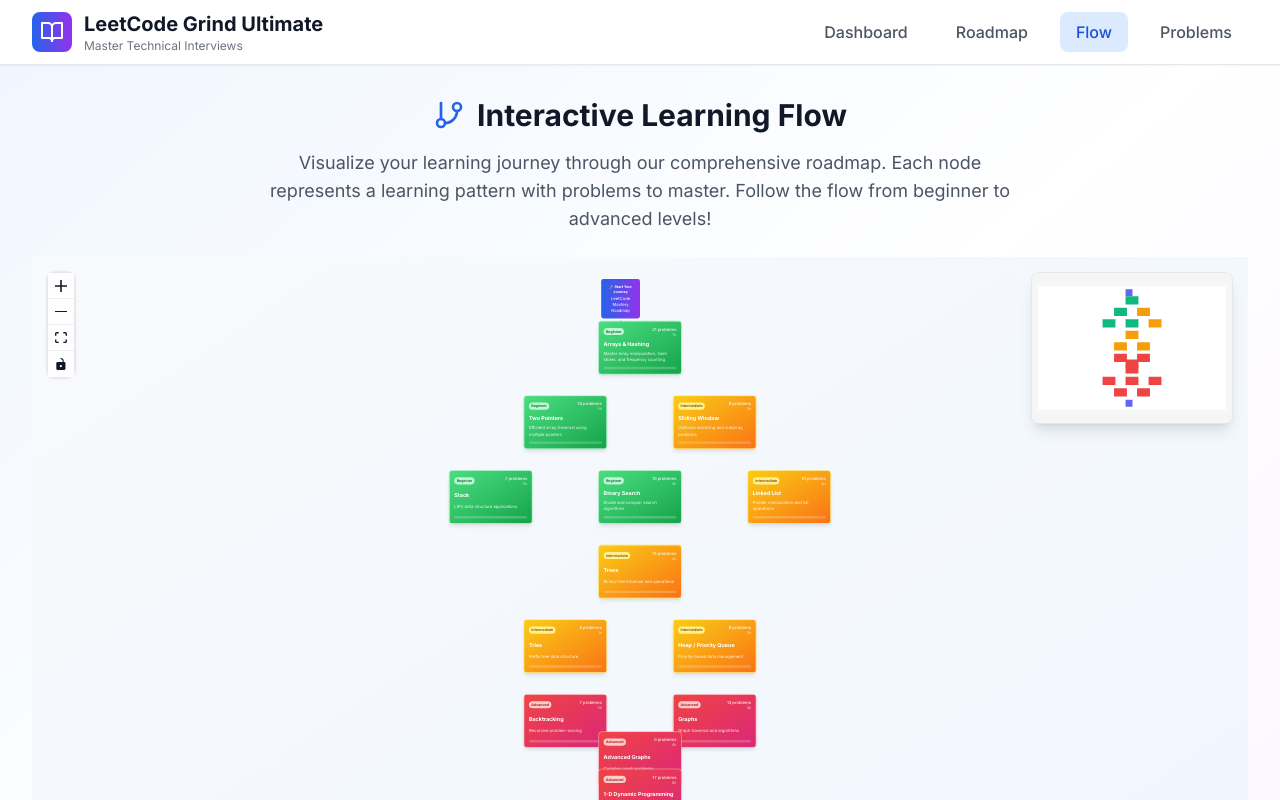
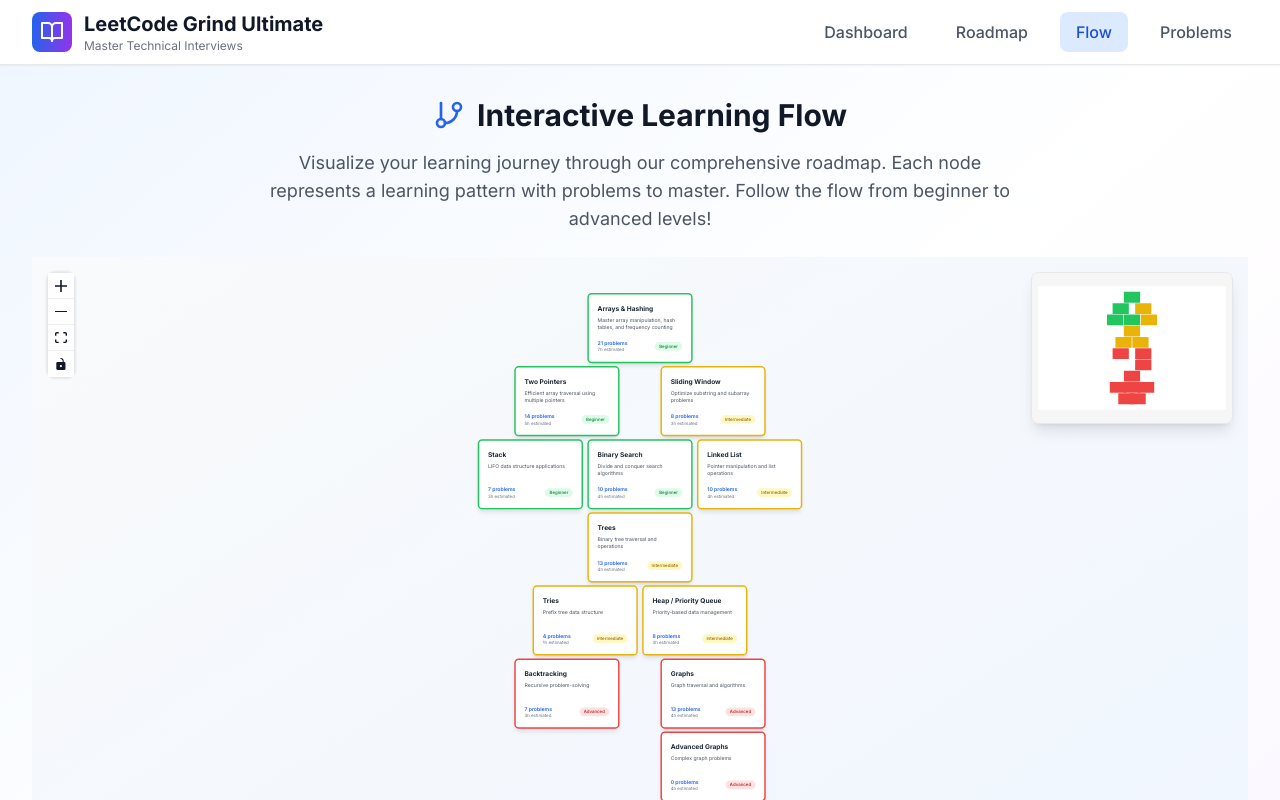
Before and after one commit to mabdel8/leetcodegrind, a Next.js app: page / in a window 1280 px wide. Both pictures are taken after a click on the button "Flow". Shown: the top 800 px of the page. Built offline with nearby package versions, Linux system fonts and the light colour scheme.

Commit message:
Complete rewrite: Clean flowchart with proper edges and difficulty-based borders

```diff
--- a/components/FlowchartRoadmap.tsx
+++ b/components/FlowchartRoadmap.tsx
@@ -13,87 +13,54 @@ import {
   MiniMap,
   Background,
   BackgroundVariant,
-  Panel,
   MarkerType,
-  BaseEdge,
-  EdgeProps,
-  getSmoothStepPath,
 } from '@xyflow/react';
 import '@xyflow/react/dist/style.css';
 import { patterns } from '../data/problems';
 
-// Custom Node Component
+// Custom Node Component with difficulty-based border styling
 const PatternNode = ({ data }: { data: any }) => {
   const { pattern, problemCount, onClick } = data;
 
-  const getDifficultyColor = (difficulty: string) => {
+  // Get border color based on difficulty
+  const getBorderColor = (difficulty: string) => {
     switch (difficulty) {
-      case 'Beginner':
-        return {
-          bg: 'bg-gradient-to-br from-green-400 to-green-600',
-          border: 'border-green-300',
-          text: 'text-white',
-          badge: 'bg-green-200 text-green-800'
-        };
-      case 'Intermediate':
-        return {
-          bg: 'bg-gradient-to-br from-yellow-400 to-orange-500',
-          border: 'border-yellow-300',
-          text: 'text-white',
-          badge: 'bg-yellow-200 text-yellow-800'
-        };
-      case 'Advanced':
-        return {
-          bg: 'bg-gradient-to-br from-red-500 to-pink-600',
-          border: 'border-red-300',
-          text: 'text-white',
-          badge: 'bg-red-200 text-red-800'
-        };
-      default:
-        return {
-          bg: 'bg-gradient-to-br from-gray-400 to-gray-600',
-          border: 'border-gray-300',
-          text: 'text-white',
-          badge: 'bg-gray-200 text-gray-800'
-        };
+      case 'Beginner': return 'border-green-500';
+      case 'Intermediate': return 'border-yellow-500';
+      case 'Advanced': return 'border-red-500';
+      default: return 'border-gray-400';
     }
   };
 
-  const colors = getDifficultyColor(pattern.difficulty);
+  const borderColor = getBorderColor(pattern.difficulty);
 
   return (
     <div
       className={`
-        ${colors.bg} ${colors.border} ${colors.text}
-        border-2 rounded-xl p-4 shadow-lg hover:shadow-xl transition-all duration-300
-        w-[280px] h-[180px] cursor-pointer transform hover:scale-105 flex flex-col justify-between
+        bg-white ${borderColor} border-4 rounded-xl p-6 shadow-lg hover:shadow-xl
+        transition-all duration-300 cursor-pointer transform hover:scale-105
+        w-72 h-48 flex flex-col justify-between
       `}
       onClick={() => onClick(pattern.id)}
     >
-      {/* Header */}
-      <div className="flex items-center justify-between mb-3">
-        <span className={`px-2 py-1 rounded-full text-xs font-semibold ${colors.badge}`}>
-          {pattern.difficulty}
-        </span>
-        <div className="text-right">
-          <div className="text-sm font-medium opacity-90">{problemCount} problems</div>
-          <div className="text-xs opacity-75">{pattern.estimatedHours}h</div>
-        </div>
+      <div>
+        <h3 className="text-lg font-bold text-gray-800 mb-2">{pattern.name}</h3>
+        <p className="text-sm text-gray-600 mb-3">{pattern.description}</p>
       </div>
 
-      {/* Title */}
-      <h3 className="font-bold text-lg mb-2 leading-tight">
-        {pattern.name}
-      </h3>
-
-      {/* Description */}
-      <p className="text-sm opacity-90 leading-relaxed">
-        {pattern.description}
-      </p>
-
-      {/* Progress indicator (placeholder for future) */}
-      <div className="mt-3 bg-white bg-opacity-20 rounded-full h-2">
-        <div className="bg-white rounded-full h-2 w-0 transition-all duration-300"></div>
+      <div className="flex justify-between items-center">
+        <div className="text-sm">
+          <span className="font-semibold text-blue-600">{problemCount} problems</span>
+          <div className="text-xs text-gray-500">{pattern.estimatedHours}h estimated</div>
+        </div>
+        <div className={`
+          px-3 py-1 rounded-full text-xs font-medium
+          ${pattern.difficulty === 'Beginner' ? 'bg-green-100 text-green-700' : ''}
+          ${pattern.difficulty === 'Intermediate' ? 'bg-yellow-100 text-yellow-700' : ''}
+          ${pattern.difficulty === 'Advanced' ? 'bg-red-100 text-red-700' : ''}
+        `}>
+          {pattern.difficulty}
+        </div>
       </div>
     </div>
   );
@@ -103,313 +70,208 @@ const nodeTypes = {
   patternNode: PatternNode,
 };
 
-// Custom Edge Component for Progression
-const ProgressionEdge = ({
-  id,
-  sourceX,
-  sourceY,
-  targetX,
-  targetY,
-  label,
-  style,
-  markerEnd
-}: EdgeProps) => {
-  const [edgePath] = getSmoothStepPath({
-    sourceX,
-    sourceY,
-    targetX,
-    targetY,
-  });
-
-  return (
-    <BaseEdge
-      id={id}
-      path={edgePath}
-      label={label}
-      style={style}
-      markerEnd={markerEnd}
-      labelStyle={{
-        fill: '#2563eb',
-        fontWeight: 'bold',
-        fontSize: '12px',
-      }}
-      labelBgStyle={{
-        fill: 'white',
-        fillOpacity: 0.9,
-        stroke: '#2563eb',
-        strokeWidth: 1,
-      }}
-      labelBgPadding={[4, 8]}
-      labelBgBorderRadius={4}
-    />
-  );
-};
-
-// Custom Edge Component for Completion
-const CompletionEdge = ({
-  id,
-  sourceX,
-  sourceY,
-  targetX,
-  targetY,
-  label,
-  style,
-  markerEnd
-}: EdgeProps) => {
-  const [edgePath] = getSmoothStepPath({
-    sourceX,
-    sourceY,
-    targetX,
-    targetY,
-  });
-
-  return (
-    <BaseEdge
-      id={id}
-      path={edgePath}
-      label={label}
-      style={style}
-      markerEnd={markerEnd}
-      labelStyle={{
-        fill: '#059669',
-        fontWeight: 'bold',
-        fontSize: '14px',
-      }}
-      labelBgStyle={{
-        fill: 'white',
-        fillOpacity: 0.95,
-        stroke: '#059669',
-        strokeWidth: 2,
-      }}
-      labelBgPadding={[6, 12]}
-      labelBgBorderRadius={8}
-    />
-  );
-};
-
-const edgeTypes = {
-  progressionEdge: ProgressionEdge,
-  completionEdge: CompletionEdge,
-};
-
 interface FlowchartRoadmapProps {
   onPatternClick: (patternId: string) => void;
   getPatternProblemCount: (patternId: string) => number;
 }
 
 export default function FlowchartRoadmap({ onPatternClick, getPatternProblemCount }: FlowchartRoadmapProps) {
-  // Create nodes and edges based on logical progression (like NeetCode)
+
+  // Define the learning progression with proper positioning
   const { nodes: initialNodes, edges: initialEdges } = useMemo(() => {
     const nodes: Node[] = [];
     const edges: Edge[] = [];
 
-    // Define learning progression path (similar to NeetCode's roadmap)
-    const progressionLevels = [
-      // Level 1: Foundation
+    // Learning progression levels with strategic positioning
+    const learningPath = [
+      // Foundation - Start here
       {
-        level: 1,
-        patterns: ['arrays-hashing'],
-        y: 150,
-        description: 'Foundation'
+        id: 'arrays-hashing',
+        position: { x: 400, y: 100 },
+        level: 1
       },
-      // Level 2: Basic Techniques
+
+      // Basic Techniques - Branch from foundation
       {
-        level: 2,
-        patterns: ['two-pointers', 'sliding-window'],
-        y: 400,
-        description: 'Basic Techniques'
+        id: 'two-pointers',
+        position: { x: 200, y: 300 },
+        level: 2
       },
-      // Level 3: Data Structures
       {
-        level: 3,
-        patterns: ['stack', 'binary-search', 'linked-list'],
-        y: 650,
-        description: 'Core Data Structures'
+        id: 'sliding-window',
+        position: { x: 600, y: 300 },
+        level: 2
       },
-      // Level 4: Tree Fundamentals
+
+      // Data Structures - Build from basics
       {
-        level: 4,
-        patterns: ['trees'],
-        y: 900,
-        description: 'Tree Fundamentals'
+        id: 'stack',
+        position: { x: 100, y: 500 },
+        level: 3
       },
-      // Level 5: Advanced Data Structures
       {
-        level: 5,
-        patterns: ['tries', 'heap-priority-queue'],
-        y: 1150,
-        description: 'Advanced Data Structures'
+        id: 'binary-search',
+        position: { x: 400, y: 500 },
+        level: 3
       },
-      // Level 6: Algorithm Techniques
       {
-        level: 6,
-        patterns: ['backtracking', 'graphs'],
-        y: 1400,
-        description: 'Algorithm Techniques'
+        id: 'linked-list',
+        position: { x: 700, y: 500 },
+        level: 3
       },
-      // Level 6.5: Advanced Graphs
+
+      // Trees - Central concept
       {
-        level: 6.5,
-        patterns: ['advanced-graphs'],
-        y: 1525,
-        description: 'Advanced Graph Algorithms'
+        id: 'trees',
+        position: { x: 400, y: 700 },
+        level: 4
       },
-      // Level 7: Dynamic Programming Foundation
+
+      // Advanced Data Structures
       {
-        level: 7,
-        patterns: ['1d-dynamic-programming'],
-        y: 1650,
-        description: 'DP Foundation'
+        id: 'tries',
+        position: { x: 250, y: 900 },
+        level: 5
       },
-      // Level 8: Advanced Algorithms
       {
-        level: 8,
-        patterns: ['2d-dynamic-programming', 'greedy', 'intervals'],
-        y: 1900,
-        description: 'Advanced Algorithms'
+        id: 'heap-priority-queue',
+        position: { x: 550, y: 900 },
+        level: 5
       },
-      // Level 9: Specialized Topics
+
+      // Algorithm Techniques
       {
-        level: 9,
-        patterns: ['math-geometry', 'bit-manipulation'],
-        y: 2150,
-        description: 'Specialized Topics'
-      }
+        id: 'backtracking',
+        position: { x: 200, y: 1100 },
+        level: 6
+      },
+      {
+        id: 'graphs',
+        position: { x: 600, y: 1100 },
+        level: 6
+      },
+
+      // Advanced Graphs
+      {
+        id: 'advanced-graphs',
+        position: { x: 600, y: 1300 },
+        level: 7
+      },
+
+      // Dynamic Programming
+      {
+        id: '1d-dynamic-programming',
+        position: { x: 400, y: 1500 },
+        level: 8
+      },
+
+      // Advanced Algorithms
+      {
+        id: '2d-dynamic-programming',
+        position: { x: 150, y: 1700 },
+        level: 9
+      },
+      {
+        id: 'greedy',
+        position: { x: 400, y: 1700 },
+        level: 9
+      },
+      {
+        id: 'intervals',
+        position: { x: 650, y: 1700 },
+        level: 9
+      },
+
+      // Specialized Topics
+      {
+        id: 'math-geometry',
+        position: { x: 300, y: 1900 },
+        level: 10
+      },
+      {
+        id: 'bit-manipulation',
+        position: { x: 500, y: 1900 },
+        level: 10
+      },
     ];
 
-    // Add start node
-    nodes.push({
-      id: 'start',
-      type: 'input',
-      position: { x: 600, y: 0 },
-      data: {
-        label: (
-          <div className="bg-gradient-to-r from-blue-600 to-purple-600 text-white p-4 rounded-lg text-center font-bold">
-            🚀 Start Your Journey
-            <div className="text-sm font-normal mt-1">LeetCode Mastery Roadmap</div>
-          </div>
-        )
-      },
-      style: { border: 'none', background: 'transparent' }
-    });
-
-    // Create nodes for each level
-    progressionLevels.forEach((level) => {
-      const nodeSpacing = 500;
-      const startX = 600 - ((level.patterns.length - 1) * nodeSpacing) / 2;
-
-      level.patterns.forEach((patternId, index) => {
-        const pattern = patterns.find(p => p.id === patternId);
-        if (!pattern) return;
-
-        const xPosition = startX + (index * nodeSpacing);
-
+    // Create nodes
+    learningPath.forEach((item) => {
+      const pattern = patterns.find(p => p.id === item.id);
+      if (pattern) {
         nodes.push({
           id: pattern.id,
           type: 'patternNode',
-          position: { x: xPosition, y: level.y },
+          position: item.position,
           data: {
             pattern,
             problemCount: getPatternProblemCount(pattern.id),
-            onClick: onPatternClick
+            onClick: onPatternClick,
           },
         });
-      });
+      }
     });
 
-    // Define progression dependencies (what should be learned before what)
+    // Define learning dependencies (prerequisites)
     const dependencies = [
-      // Start connects to foundation
-      { from: 'start', to: 'arrays-hashing' },
-
-      // Foundation to basic techniques
+      // Foundation to basics
       { from: 'arrays-hashing', to: 'two-pointers' },
       { from: 'arrays-hashing', to: 'sliding-window' },
 
-      // Basic techniques to data structures
+      // Basics to data structures
       { from: 'two-pointers', to: 'stack' },
       { from: 'two-pointers', to: 'binary-search' },
       { from: 'sliding-window', to: 'linked-list' },
+      { from: 'sliding-window', to: 'binary-search' },
 
       // Data structures to trees
       { from: 'stack', to: 'trees' },
       { from: 'binary-search', to: 'trees' },
       { from: 'linked-list', to: 'trees' },
 
-      // Trees to advanced data structures
+      // Trees to advanced structures
       { from: 'trees', to: 'tries' },
       { from: 'trees', to: 'heap-priority-queue' },
 
-      // Advanced data structures to algorithms
+      // Advanced structures to algorithms
       { from: 'tries', to: 'backtracking' },
       { from: 'heap-priority-queue', to: 'graphs' },
-      { from: 'trees', to: 'backtracking' }, // Alternative path
+      { from: 'trees', to: 'backtracking' },
 
-      // Graphs to advanced graphs
+      // Graphs progression
       { from: 'graphs', to: 'advanced-graphs' },
 
-      // Algorithm techniques to DP
+      // To dynamic programming
       { from: 'backtracking', to: '1d-dynamic-programming' },
       { from: 'advanced-graphs', to: '1d-dynamic-programming' },
 
-      // DP foundation to advanced algorithms
+      // DP to advanced algorithms
       { from: '1d-dynamic-programming', to: '2d-dynamic-programming' },
       { from: '1d-dynamic-programming', to: 'greedy' },
       { from: '1d-dynamic-programming', to: 'intervals' },
 
-      // Advanced algorithms to specialized
+      // Advanced to specialized
       { from: '2d-dynamic-programming', to: 'math-geometry' },
       { from: 'greedy', to: 'bit-manipulation' },
       { from: 'intervals', to: 'math-geometry' },
     ];
 
-    // Create edges based on dependencies
+    // Create edges with proper styling
     dependencies.forEach(({ from, to }) => {
       edges.push({
         id: `${from}-${to}`,
         source: from,
         target: to,
-        type: 'progressionEdge',
+        type: 'smoothstep',
         animated: true,
         style: {
-          stroke: '#2563eb',
-          strokeWidth: 3,
+          stroke: '#3b82f6',
+          strokeWidth: 2,
         },
-        markerEnd: 'url(#progression-arrow)',
-        label: '→',
-      });
-    });
-
-    // Add completion node
-    nodes.push({
-      id: 'complete',
-      type: 'output',
-      position: { x: 600, y: 2400 },
-      data: {
-        label: (
-          <div className="bg-gradient-to-r from-green-500 to-emerald-600 text-white p-4 rounded-lg text-center font-bold">
-            🎉 Interview Ready!
-            <div className="text-sm font-normal mt-1">Master of Technical Interviews</div>
-          </div>
-        )
-      },
-      style: { border: 'none', background: 'transparent' }
-    });
-
-    // Connect final patterns to completion
-    ['math-geometry', 'bit-manipulation'].forEach(patternId => {
-      edges.push({
-        id: `${patternId}-complete`,
-        source: patternId,
-        target: 'complete',
-        type: 'completionEdge',
-        animated: true,
-        style: {
-          stroke: '#059669',
-          strokeWidth: 4,
+        markerEnd: {
+          type: MarkerType.ArrowClosed,
+          color: '#3b82f6',
         },
-        markerEnd: 'url(#completion-arrow)',
-        label: 'Complete!',
       });
     });
 
@@ -425,7 +287,7 @@ export default function FlowchartRoadmap({ onPatternClick, getPatternProblemCoun
   );
 
   return (
-    <div className="w-full h-screen bg-gradient-to-br from-slate-50 to-blue-50">
+    <div className="w-full h-screen bg-gradient-to-br from-gray-50 to-blue-50">
       <ReactFlow
         nodes={nodes}
         edges={edges}
@@ -433,15 +295,12 @@ export default function FlowchartRoadmap({ onPatternClick, getPatternProblemCoun
         onEdgesChange={onEdgesChange}
         onConnect={onConnect}
         nodeTypes={nodeTypes}
-        edgeTypes={edgeTypes}
         fitView
         fitViewOptions={{
-          padding: 0.05,
-          includeHiddenNodes: true
+          padding: 0.1,
         }}
-        minZoom={0.1}
-        maxZoom={2}
-        defaultViewport={{ x: 0, y: 0, zoom: 0.4 }}
+        minZoom={0.2}
+        maxZoom={1.5}
       >
         <Controls
           position="top-left"
@@ -453,8 +312,8 @@ export default function FlowchartRoadmap({ onPatternClick, getPatternProblemCoun
           nodeColor={(node) => {
             if (node.type === 'patternNode' && node.data?.pattern) {
               const difficulty = (node.data as any).pattern.difficulty;
-              return difficulty === 'Beginner' ? '#10b981' :
-                     difficulty === 'Intermediate' ? '#f59e0b' : '#ef4444';
+              return difficulty === 'Beginner' ? '#22c55e' :
+                     difficulty === 'Intermediate' ? '#eab308' : '#ef4444';
             }
             return '#6366f1';
           }}
@@ -465,53 +324,6 @@ export default function FlowchartRoadmap({ onPatternClick, getPatternProblemCoun
           size={1}
           color="#e2e8f0"
         />
-        <svg>
-          <defs>
-            <marker
-              id="progression-arrow"
-              markerWidth="25"
-              markerHeight="25"
-              refX="20"
-              refY="3"
-              orient="auto"
-              markerUnits="strokeWidth"
-            >
-              <polygon
-                points="0 0, 10 3, 0 6"
-                fill="#2563eb"
-              />
-            </marker>
-            <marker
-              id="completion-arrow"
-              markerWidth="30"
-              markerHeight="30"
-              refX="25"
-              refY="3"
-              orient="auto"
-              markerUnits="strokeWidth"
-            >
-              <polygon
-                points="0 0, 12 3, 0 6"
-                fill="#059669"
-              />
-            </marker>
-          </defs>
-        </svg>
-        <Panel position="bottom-center" className="bg-white shadow-lg rounded-lg p-4 border border-gray-200">
-          <div className="flex items-center space-x-6 text-sm">
-            <div className="flex items-center space-x-2">
-              <div className="w-3 h-3 bg-blue-500 rounded-full"></div>
-              <span>Progression Flow</span>
-            </div>
-            <div className="flex items-center space-x-2">
-              <div className="w-3 h-3 bg-green-500 rounded-full"></div>
-              <span>Completion Path</span>
-            </div>
-            <div className="text-gray-600">
-              Follow the arrows for optimal learning progression • Click any pattern to start!
-            </div>
-          </div>
-        </Panel>
       </ReactFlow>
     </div>
   );
```
